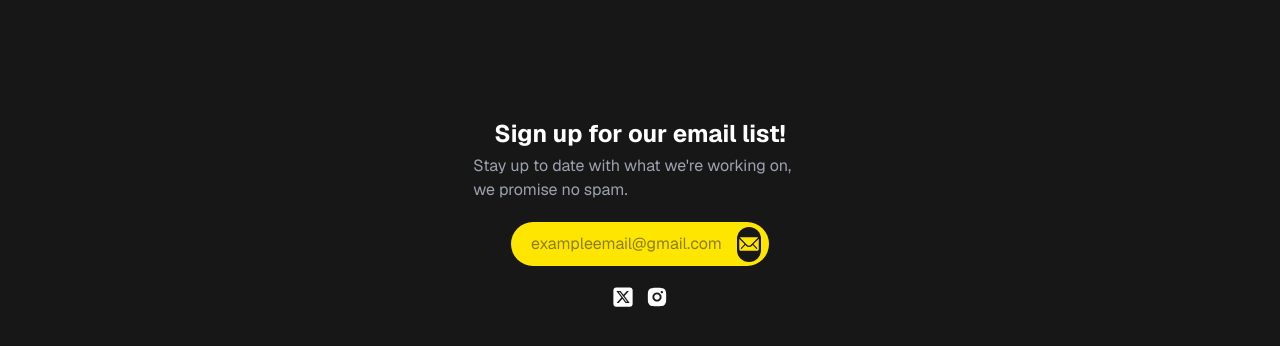
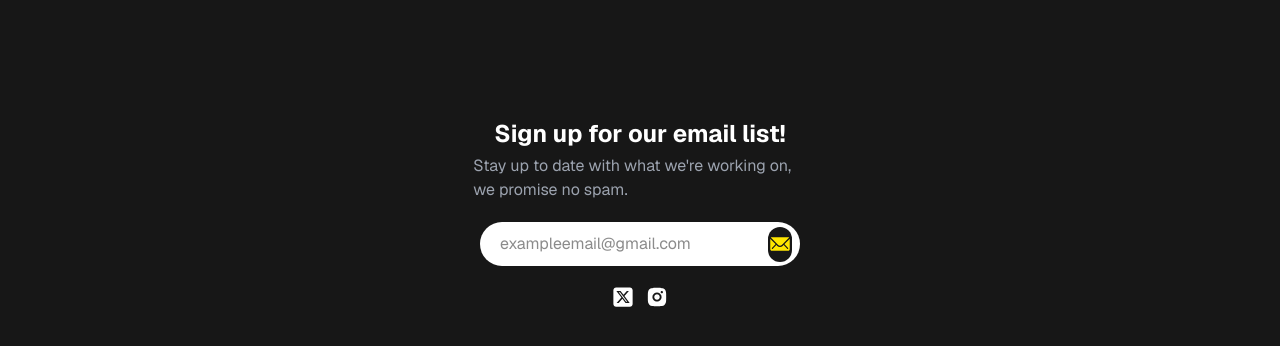
Before and after one commit to fadestocodes/Bingeable-web, a Next.js app: page /changelog in a window 1280 px wide. Shown: the part 1230-1576 px from the top of the page. Built offline with nearby package versions, Linux system fonts and the light colour scheme.

Commit message:
Fix alignment for button text

```diff
--- a/app/page.tsx
+++ b/app/page.tsx
@@ -30,7 +30,7 @@ export default async function Home() {
           <h1 className="text-white text-4xl font-bold text-left justify-self-center pl-4 " style={{ position:'relative', width:350, zIndex:50}}>Join a community of real film lovers.</h1>
           <div className=" h-full  gap-1 pt-4 z-40 justify-center items-center  relative" >
             <DownloadButton  />
-            <h2 className="text-white justify-self-center text-sm text-left pt-2" style={{ position:'relative', zIndex:1}}>(web version in development)</h2>
+            <h2 className="text-white justify-self-center text-sm text-center pt-2" style={{ position:'relative', zIndex:1}}>(web version in development)</h2>
           </div>
           <div className=" w-full h-full  overflow-hidden" style={{}}>
             {/* Background Image */}
@@ -48,6 +48,7 @@ export default async function Home() {
 
         </section>
         <section className="w-full h-full justify-center items-center pb-8" style={{position:'relative'}} >
+
           <div className=" w-full h-full flex flex-col justify-center items-center gap-10 ">
             <UserCarousel  usersList={usersList}/>
             <div className="justify-center items-center gap-1  w-full flex flex-col">
@@ -62,7 +63,7 @@ export default async function Home() {
           </div>
         </section>
       </main>
-      <section className="  gap-5 py-10 w-full flex flex-col justify-center items-center" style={{backgroundColor:colors.primary}}>
+      <section className="  gap-5 py-10 w-full h-full flex relative flex-col justify-center items-center" style={{backgroundColor:colors.primary}}>
         <section className=" gap-15 sm:gap-0 flex flex-col justify-center items-center z-20 pt-40 lg:pt-20  lg:flex-row lg:gap-5 ">
             <div className=" gap-3 items-center justify-center relative flex flex-col w-[100%] md:w-[65%] px-12 lg:w-[35%]"  style={{ }}>
               <h2 className="text-white  text-3xl font-bold text-left justify-self-center" >Follow your friends & their activities</h2>
@@ -78,6 +79,7 @@ export default async function Home() {
             />
         </section>
         <section className="gap-15 sm:gap:0 flex flex-col justify-center items-center z-20 pt-0 lg:pt-40  lg:flex-row lg:gap-5">
+
           <div className="w-full gap-3 items-center justify-center relative flex flex-col px-10 ">
             <h2 className="text-white text-3xl font-bold text-left justify-self-center" style={{}}>Not just films, TV shows too</h2>
             <p className="text-white   text-left justify-self-center" style={{color:colors.mainGray}}>An app like this should also have shows, don't you think?</p>
--- a/components/Footer.tsx
+++ b/components/Footer.tsx
@@ -43,16 +43,16 @@ const Footer = () => {
 
 
   return (
-    <div className='w-full py-12 relative flex flex-col  justify-center items-center ' >
+    <div className='w-full pt-12 pb-20 relative flex flex-col  justify-center items-center ' >
         <form onSubmit={handleSubmit} className='flex flex-col gap-5 justify-center items-center' >
             <div className='gap-1 flex flex-col justify-center items-center w-full' >
                 <label htmlFor="email" className='text-2xl text-white font-bold text-center'>Sign up for our email list!</label>
                 <p className='w-[70%] ' style={{color:colors.mainGray}}>Stay up to date with what we're working on, we promise no spam.</p>
             </div>
-            <div className='relative  flex justify-center items-center' >
-                <input onChange={handleInput} type="email"  placeholder='exampleemail@gmail.com' name='email' value={input} className='w-[350]  justify-self-center'
-                style={{paddingLeft:20, paddingRight:20, paddingTop:10, paddingBottom:10,backgroundColor:colors.secondary, borderRadius:30}}/>
-                <button type='submit' className='cursor-pointer absolute flex justify-center items-center right-2 rounded-full
+            <div className='relative  flex justify-center items-center ' >
+                <input onChange={handleInput} type="email"  placeholder='exampleemail@gmail.com' name='email' value={input} className=' w-[500px] justify-self-center'
+                style={{paddingLeft:20, width:320, paddingRight:20, paddingTop:10, paddingBottom:10,backgroundColor:'white', borderRadius:30}}/>
+                <button disabled={!input} type='submit' className='cursor-pointer absolute flex justify-center items-center right-2 rounded-full
                  w-[60] h-[35px]' style={{backgroundColor:colors.primary}}>
                     <IoIosMail size={24} color={colors.secondary} />
                 </button>
```
